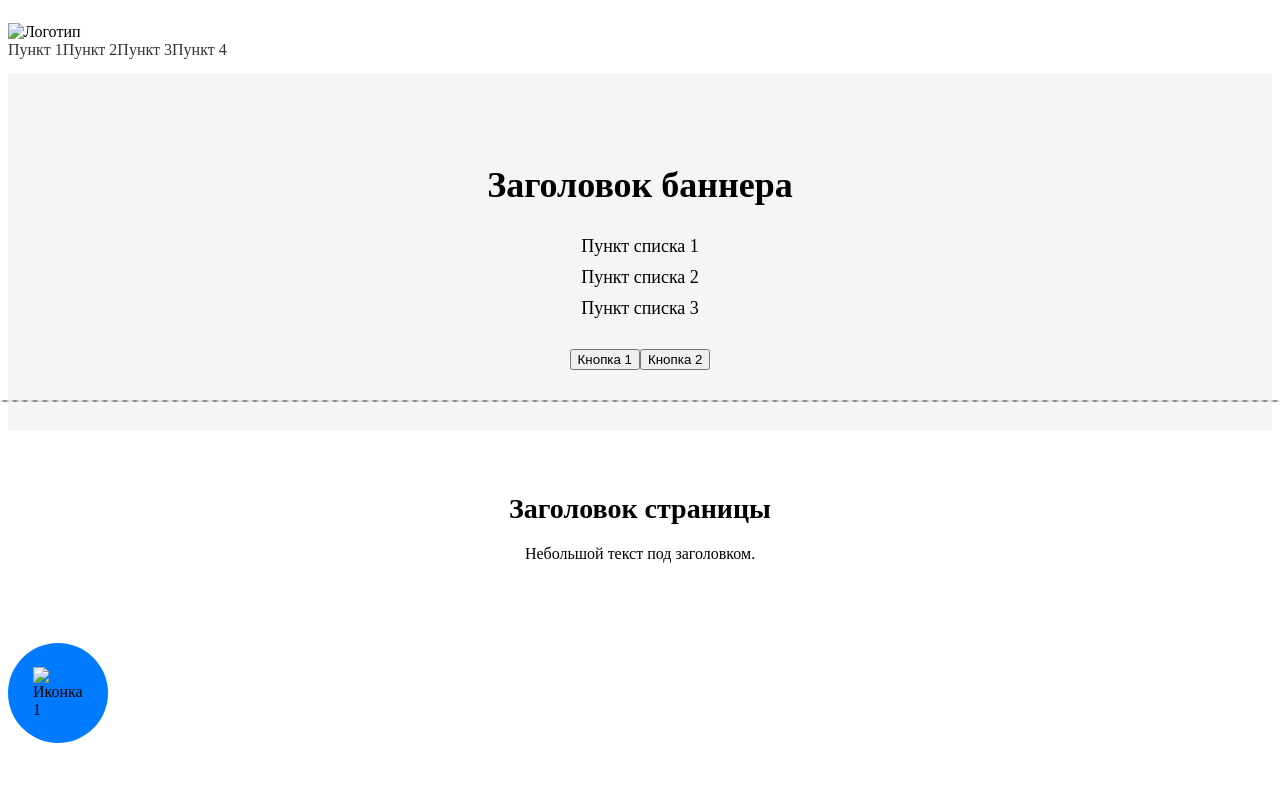
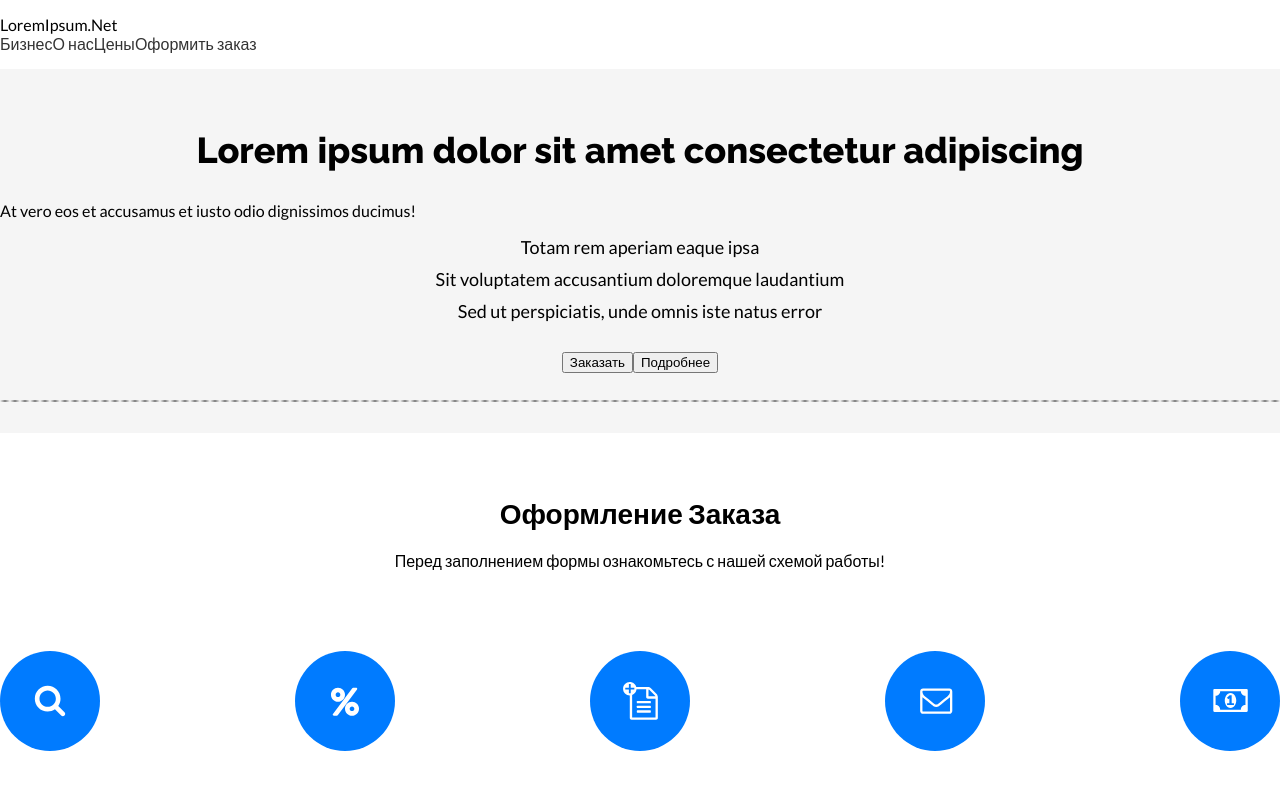
Before and after one commit to Targitaika/HTML-test, a website: page index.html in a window 1280 px wide. Shown: the top 800 px of the page. Drawn offline with Linux system fonts and the light colour scheme.

Commit message:
Added images and content

```diff
--- a/index.html
+++ b/index.html
@@ -4,20 +4,24 @@
     <meta charset="UTF-8">
     <meta name="viewport" content="width=device-width, initial-scale=1.0">
     <title>Страница</title>
+    <link rel="preconnect" href="https://fonts.googleapis.com">
+    <link rel="preconnect" href="https://fonts.gstatic.com" crossorigin>
+    <link href="https://fonts.googleapis.com/css2?family=Lato:wght@400;700;900&family=Raleway:wght@800&display=swap"
+          rel="stylesheet">
     <link rel="stylesheet" href="css/styles.css">
 </head>
 <body>
 <header class="header">
     <div class="container">
         <div class="header__logo">
-            <img src="logo.svg" alt="Логотип">
+            LoremIpsum.Net
         </div>
         <nav class="header__nav">
             <ul class="header__menu">
-                <li class="header__menu-item"><a href="#">Пункт 1</a></li>
-                <li class="header__menu-item"><a href="#">Пункт 2</a></li>
-                <li class="header__menu-item"><a href="#">Пункт 3</a></li>
-                <li class="header__menu-item"><a href="#">Пункт 4</a></li>
+                <li class="header__menu-item"><a href="#">Бизнес</a></li>
+                <li class="header__menu-item"><a href="#">О нас</a></li>
+                <li class="header__menu-item"><a href="#">Цены</a></li>
+                <li class="header__menu-item"><a href="#">Оформить заказ</a></li>
             </ul>
         </nav>
     </div>
@@ -25,23 +29,28 @@
 
 <section class="banner">
     <div class="container">
-        <h1 class="banner__title">Заголовок баннера</h1>
+        <div class="banner__title">
+            <span class="banner__title__mark">Lorem ipsum</span> dolor sit amet
+            consectetur <span class="banner__title__mark">adipiscing
+         </span>
+        </div>
+        <div class="banner__list-title">At vero eos et accusamus et iusto odio dignissimos ducimus!</div>
         <ul class="banner__list">
-            <li>Пункт списка 1</li>
-            <li>Пункт списка 2</li>
-            <li>Пункт списка 3</li>
+            <li>Totam rem aperiam eaque ipsa</li>
+            <li>Sit voluptatem accusantium doloremque laudantium</li>
+            <li>Sed ut perspiciatis, unde omnis iste natus error</li>
         </ul>
         <div class="banner__buttons">
-            <button class="banner__button">Кнопка 1</button>
-            <button class="banner__button">Кнопка 2</button>
+            <button class="banner__button banner__button_blue">Заказать</button>
+            <button class="banner__button">Подробнее</button>
         </div>
     </div>
 </section>
 
 <section class="content">
     <div class="container">
-        <h2 class="content__title">Заголовок страницы</h2>
-        <p class="content__text">Небольшой текст под заголовком.</p>
+        <h2 class="content__title">Оформление <span class="content__title__mark"> Заказа</span></h2>
+        <p class="content__text">Перед заполнением формы ознакомьтесь с нашей схемой работы!</p>
     </div>
 </section>
 
@@ -49,9 +58,20 @@
     <div class="container">
         <div class="circles__wrapper">
             <div class="circle">
-                <img src="icon1.svg" alt="Иконка 1">
+                <img src="img/search.svg" alt="Поиск">
             </div>
-            <!--  другие четыре круга с иконками аналогично -->
+            <div class="circle">
+                <img src="img/percent.svg" alt="Проценты">
+            </div>
+            <div class="circle">
+                <img src="img/document.svg" alt="Документ">
+            </div>
+            <div class="circle">
+                <img src="img/mail.svg" alt="Письмо">
+            </div>
+            <div class="circle">
+                <img src="img/money.svg" alt="Деньги">
+            </div>
         </div>
         <div class="circles__dots-line"></div>
     </div>
@@ -78,11 +98,13 @@
             © 2018 «LoremIpsum.net» Все права защищены.
         </div>
         <div class="footer__socials">
-            <!-- ссылки с SVG иконками -->
+            <a href="#" class="footer__link">QIWI wallet</a>
+            <a href="#" class="footer__link">Yandex Money</a>
+            <a href="#" class="footer__link">Web Money</a>
         </div>
         <div class="footer__contacts">
-            <a href="mailto:example@example.com" class="footer__email">example@example.com</a>
-            <!--  ссылку с SVG иконкой -->
+            <a href="mailto:example@example.com" class="footer__link">example@example.com</a>
+            <a href="#" class="footer__link">Мы вконтакте</a>
         </div>
     </div>
 </footer>
--- a/package.json
+++ b/package.json
@@ -4,7 +4,7 @@
   "description": "",
   "main": "index.js",
   "scripts": {
-    "scss": "node-sass --output-style compressed -o css scss"
+    "scss": "node-sass --output-style compressed -o css scss watch"
   },
   "keywords": [],
   "author": "Rolgaizer Konstantin",
--- a/scss/styles.scss
+++ b/scss/styles.scss
@@ -1,3 +1,13 @@
+* {
+
+}
+
+body {
+  margin: 0;
+  padding: 0;
+  font-family: 'Lato', sans-serif;
+}
+
 .header {
   display: flex;
   justify-content: space-between;
@@ -43,6 +53,7 @@
     font-size: 36px;
     text-align: center;
     margin-bottom: 30px;
+    font-family: 'Raleway', sans-serif;
   }
 
   &__list {
```
Also changed, not shown: css/styles.css, img/background.jpg (added), img/banner.jpg (added), img/document.svg (added), img/file.svg (added), img/mail.svg (added), img/minimail.svg (added), img/money.svg (added), img/percent.svg (added), img/qiwi.svg (added), img/search.svg (added), img/vkicon.svg (added), img/wmoney.svg (added), img/ymoney.svg (added), 1 other file.
